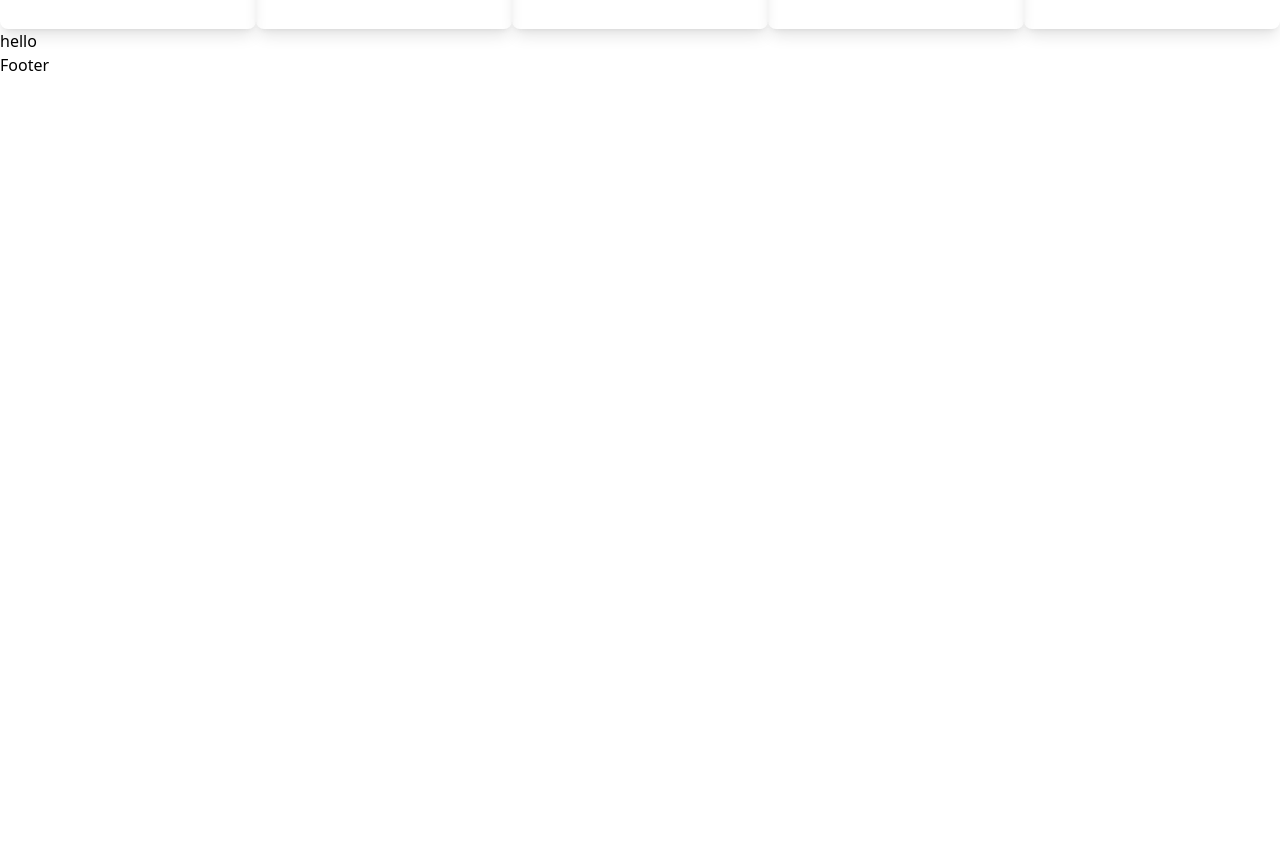
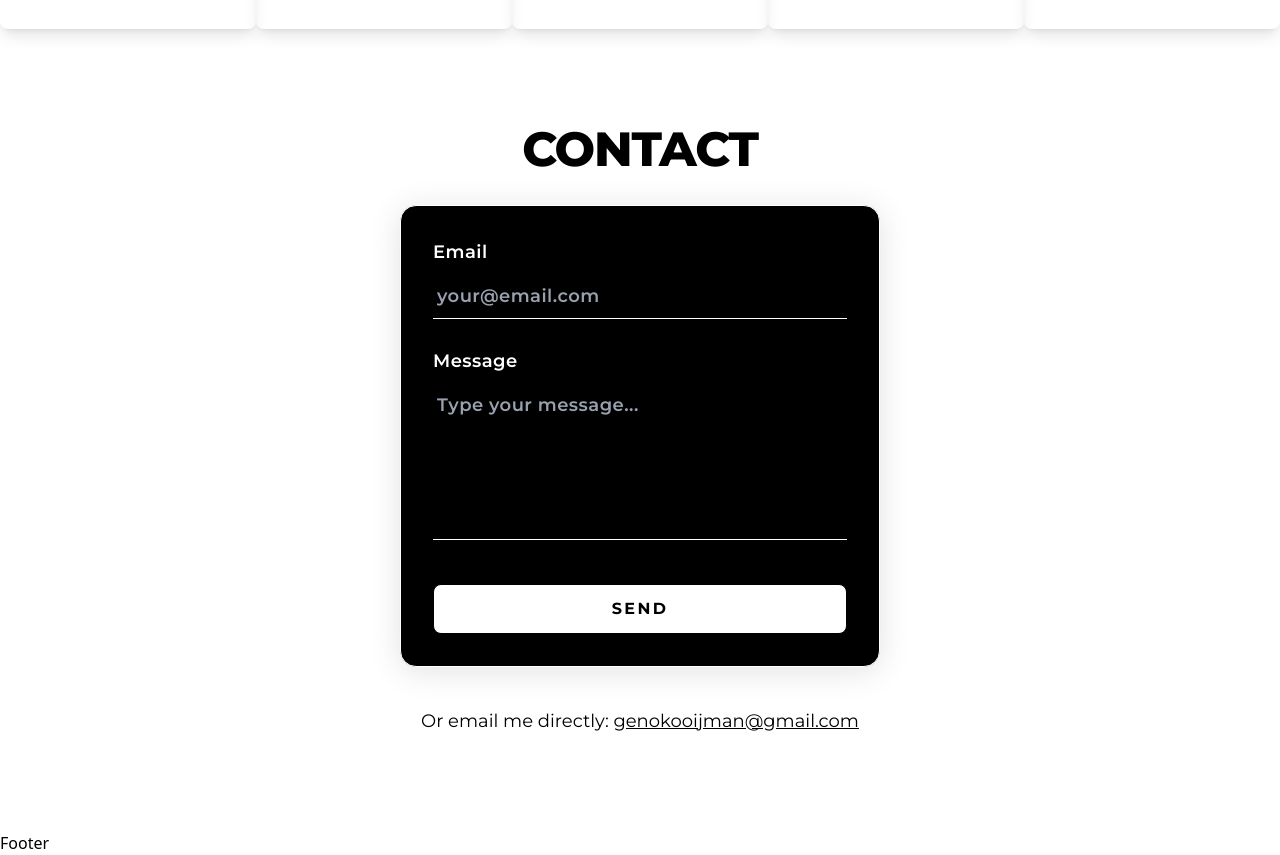
Before and after one commit to GenoKooijman/portfolio, a React (Vite) app in the folder react/: page / in a window 1280 px wide. Shown: the part 3560-4415 px from the top of the page. Before the commit the page ends 3637 px from the top, so only its background shows below. Built offline with nearby package versions, Linux system fonts and the light colour scheme.

Commit message:
added contact section with formspree for safety

```diff
--- a/react/package.json
+++ b/react/package.json
@@ -10,6 +10,7 @@
     "preview": "vite preview"
   },
   "dependencies": {
+    "@formspree/react": "^3.0.0",
     "@studio-freight/lenis": "^1.0.42",
     "@tailwindcss/vite": "^4.1.7",
     "gsap": "^3.13.0",
--- a/react/src/components/home/HomeContact.tsx
+++ b/react/src/components/home/HomeContact.tsx
@@ -1,10 +1,135 @@
+import { useRef, useState, useEffect } from "react";
+import { useForm, ValidationError } from "@formspree/react";
 
+const COOLDOWN_MINUTES = 10;
 
+function getCooldown() {
+  const lastSent = localStorage.getItem("contact_last_sent");
+  if (!lastSent) return 0;
+  const diff = Date.now() - parseInt(lastSent, 10);
+  return Math.max(0, COOLDOWN_MINUTES * 60 * 1000 - diff);
+}
 
 export default function HomeContacts() {
-    return (
-        <section id="contact">
-            <div>hello</div>
-        </section>
-    );
+  const formRef = useRef<HTMLFormElement>(null);
+  const [cooldown, setCooldown] = useState(getCooldown());
+  const [error, setError] = useState<string | null>(null);
+  const [state, handleSubmit] = useForm("mblybjdo");
+
+  useEffect(() => {
+    if (cooldown > 0) {
+      const timer = setInterval(() => {
+        setCooldown(getCooldown());
+      }, 1000);
+      return () => clearInterval(timer);
+    }
+  }, [cooldown]);
+
+  const onSubmit = async (e: React.FormEvent<HTMLFormElement>) => {
+    e.preventDefault();
+    setError(null);
+
+    if (cooldown > 0) {
+      setError("Please wait before sending another message.");
+      return;
+    }
+
+    await handleSubmit(e);
+    if (
+      (Array.isArray(state.errors) ? state.errors.length === 0 : !state.errors) &&
+      state.succeeded
+    ) {
+      localStorage.setItem("contact_last_sent", Date.now().toString());
+      setCooldown(COOLDOWN_MINUTES * 60 * 1000);
+      if (formRef.current) formRef.current.reset();
+    }
+  };
+
+  const cooldownText = () => {
+    const seconds = Math.ceil(cooldown / 1000);
+    const m = Math.floor(seconds / 60);
+    const s = seconds % 60;
+    return `${m}:${s.toString().padStart(2, "0")}`;
+  };
+
+  return (
+    <section
+      id="contact"
+      className="mx-auto my-24 max-w-xl px-4 font-montserrat"
+    >
+      <h1 className="text-5xl font-extrabold mb-8 text-black tracking-tight text-center uppercase">
+        Contact
+      </h1>
+      <div className="flex flex-col items-center">
+        <form
+          ref={formRef}
+          onSubmit={onSubmit}
+          className="w-full bg-black rounded-2xl shadow-lg p-8 flex flex-col gap-7 border border-white"
+          style={{
+            boxShadow: "0 4px 32px 0 rgba(0,0,0,0.12)",
+            maxWidth: 480,
+          }}
+        >
+          <label className="flex flex-col gap-2 text-white font-semibold text-lg tracking-wide">
+            Email
+            <input
+              id="email"
+              type="email"
+              name="email"
+              required
+              className="bg-transparent border-b border-white py-2 px-1 focus:outline-none focus:border-gray-400 transition-colors text-white placeholder-gray-400"
+              placeholder="your@email.com"
+              autoComplete="off"
+            />
+            <ValidationError prefix="Email" field="email" errors={state.errors} />
+          </label>
+          <label className="flex flex-col gap-2 text-white font-semibold text-lg tracking-wide">
+            Message
+            <textarea
+              id="message"
+              name="message"
+              rows={5}
+              required
+              className="bg-transparent border-b border-white py-2 px-1 focus:outline-none focus:border-gray-400 transition-colors text-white placeholder-gray-400 resize-none"
+              placeholder="Type your message..."
+            />
+            <ValidationError prefix="Message" field="message" errors={state.errors} />
+          </label>
+          <button
+            type="submit"
+            disabled={state.submitting || cooldown > 0}
+            className={`mt-4 bg-white text-black font-bold py-3 rounded-lg border border-black hover:bg-black hover:text-white transition-colors duration-200 uppercase tracking-widest shadow-none ${
+              state.submitting || cooldown > 0 ? "opacity-60 cursor-not-allowed" : ""
+            }`}
+            style={{
+              letterSpacing: "0.15em",
+            }}
+          >
+            {cooldown > 0
+              ? `Wait ${cooldownText()}`
+              : state.submitting
+              ? "Sending..."
+              : "Send"}
+          </button>
+          {error && (
+            <p className="text-red-500 text-center font-semibold mt-2">{error}</p>
+          )}
+          {state.succeeded && (
+            <p className="text-green-500 text-center font-semibold mt-2">
+              Thank you for reaching out! I'll get back to you soon.
+            </p>
+          )}
+        </form>
+        <div className="mt-10 text-center text-black text-lg">
+          Or email me directly:{" "}
+          <a
+            href="mailto:genokooijman@gmail.com"
+            className="underline hover:text-gray-700 transition-colors"
+          >
+            genokooijman@gmail.com
+          </a>
+        </div>
+      </div>
+    </section>
+  );
 }
```
Also changed, not shown: 1 other file (tests, documents, lock files or other folders).
